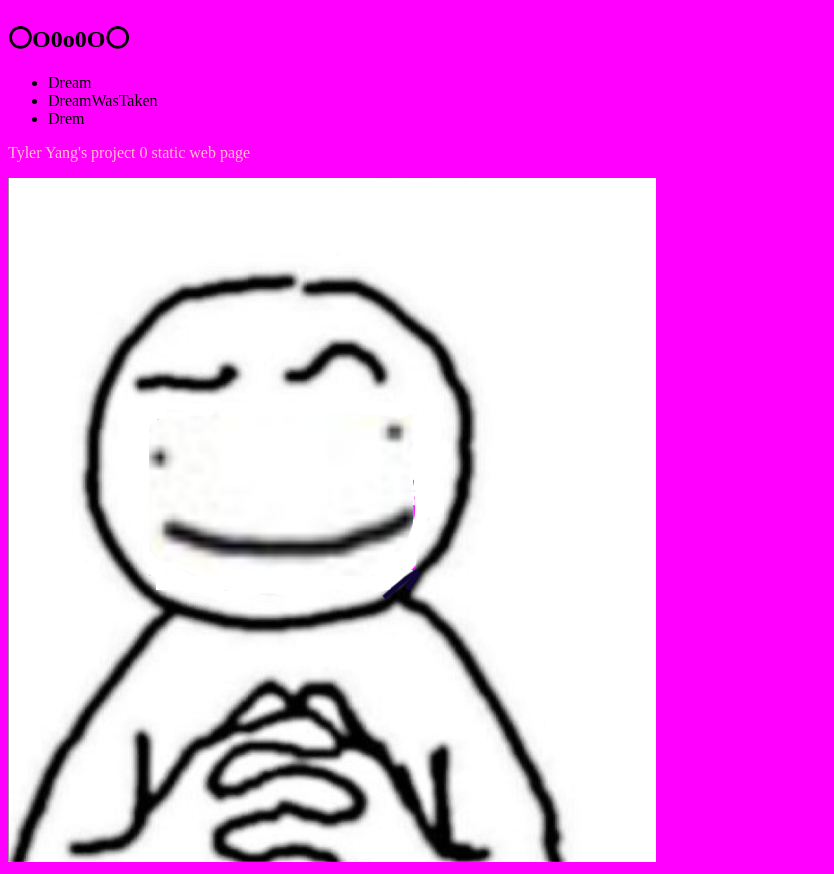
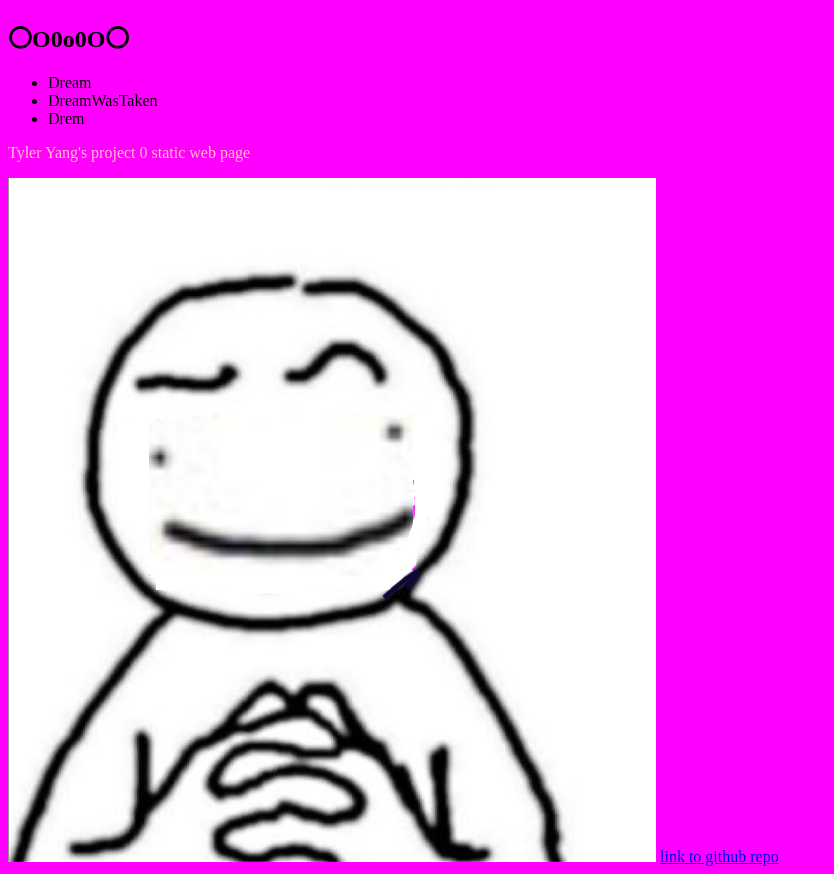
Before and after one commit to TianyiYang-Tyler/CS291A_proj0, a plain HTML site: page index.html in a window 1280 px wide. Shown: the part 61-935 px from the top of the page, without its empty margins (0-834 px from the left). Drawn offline with Linux system fonts and the light colour scheme.

Commit message:
Update index.html

```diff
--- a/index.html
+++ b/index.html
@@ -14,5 +14,6 @@
   </ul>
 <p>Tyler Yang's project 0 static web page</p>
 <img src="DreamTheMolesta.png">
+<a href="https://github.com/TianyiYang-Tyler/CS291A_proj0">link to github repo</a>
 </body>
 </html>
```
